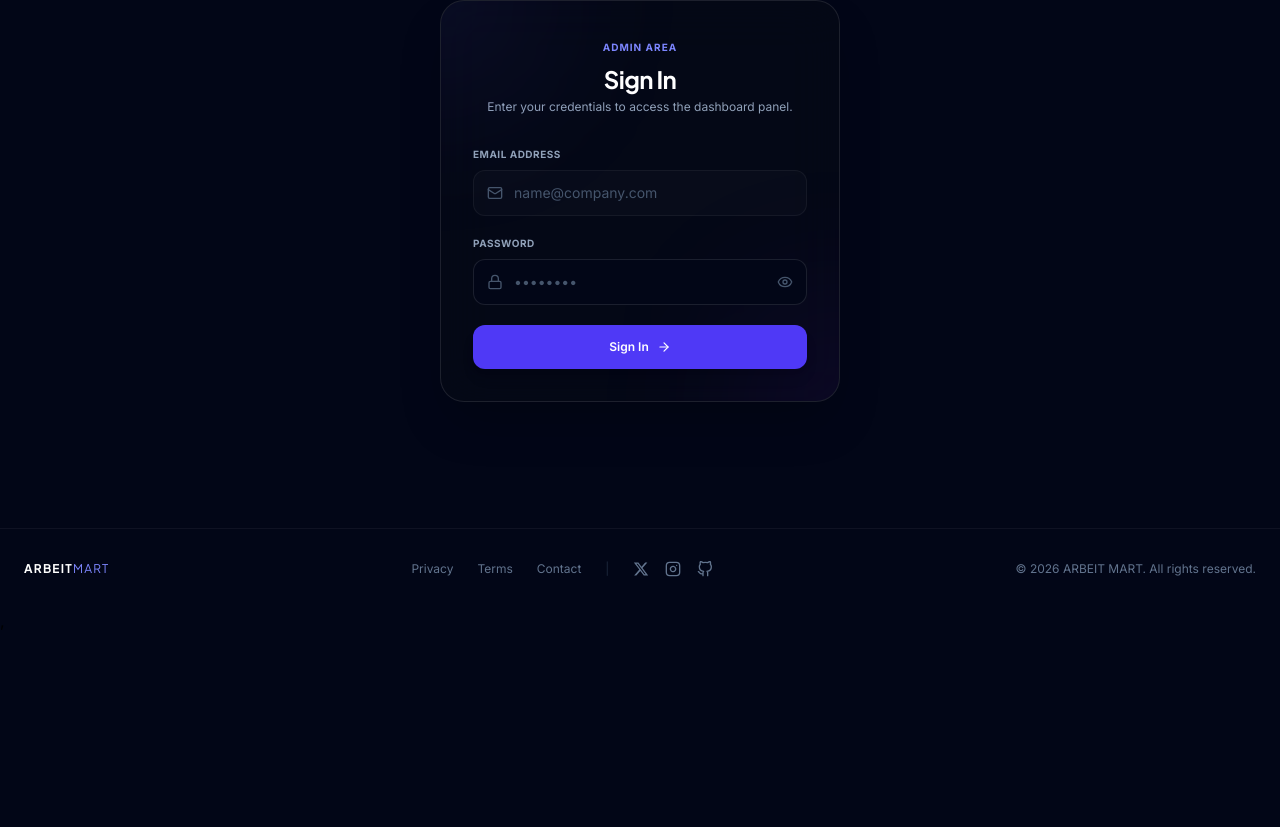
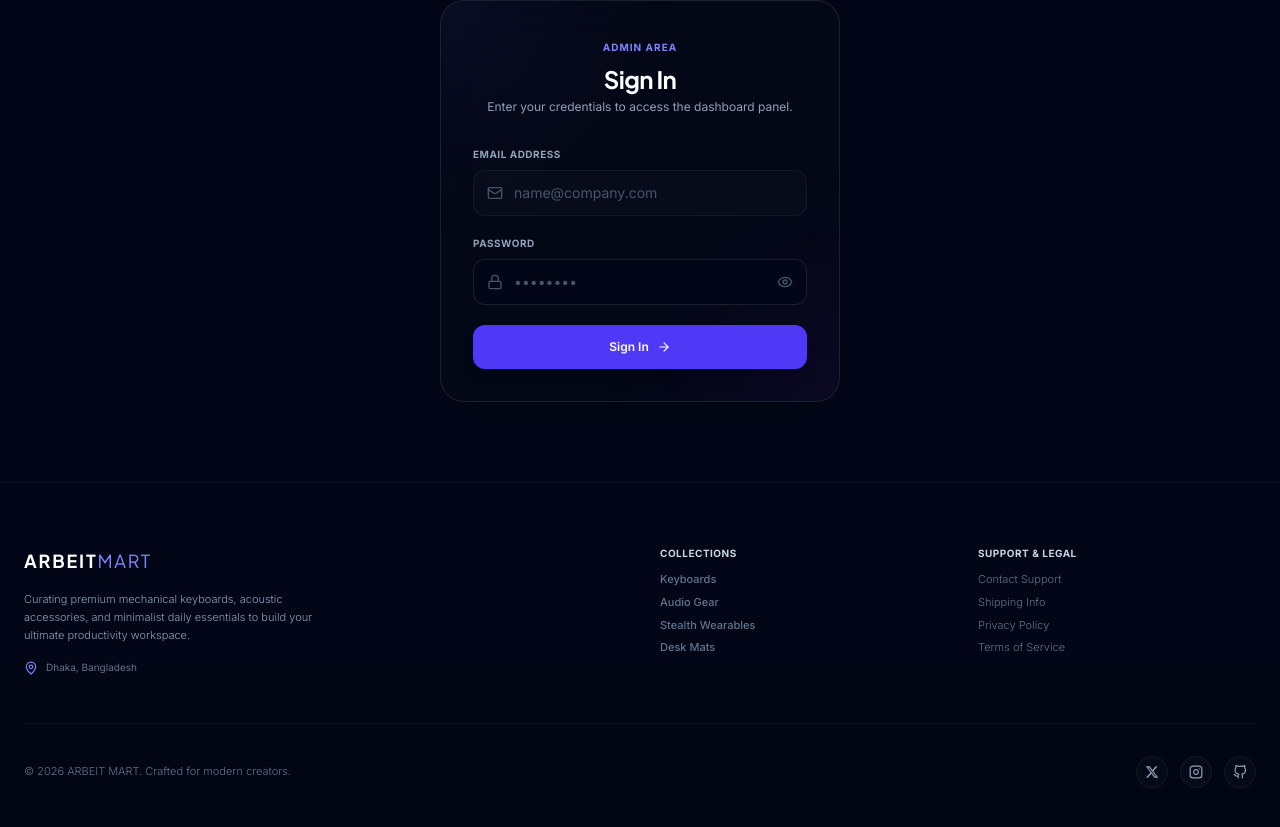
Before and after one commit to Mahfuz5634/Arbeit-Mart-Frontend, a React (Vite) app: page /login in a window 1280 px wide. Shown: the part 191-1018 px from the top of the page. Before the commit the page ends 824 px from the top, so only its background shows below. Built offline with nearby package versions, Linux system fonts and the light colour scheme.

Commit message:
updated footer

```diff
--- a/src/App.jsx
+++ b/src/App.jsx
@@ -199,7 +199,6 @@ export default function App() {
           <div className="flex flex-col gap-6 border-b border-white/5 pb-8">
             <div className="flex flex-col md:flex-row md:items-end justify-between gap-4">
               <div>
-                <span className="text-[10px] font-bold uppercase tracking-widest text-indigo-400">Arbeit Lab Inventory</span>
                 <h2 className="text-2xl sm:text-3xl font-bold tracking-tight text-white mt-1 font-display">Product Catalog</h2>
                 <p className="text-xs sm:text-sm text-slate-400 mt-1">Select an item to view variable options & specifications.</p>
               </div>
--- a/src/components/Footer.jsx
+++ b/src/components/Footer.jsx
@@ -1,42 +1,157 @@
-import React from 'react';
+import React from "react";
+import { MapPin } from "lucide-react";
 
 const Footer = () => {
   return (
-    <footer className="border-t border-white/5 bg-[#020617] py-8 text-slate-500 text-xs">
-      <div className="mx-auto max-w-7xl px-6 flex flex-col md:flex-row items-center justify-between gap-6">
-        <span className="font-bold tracking-widest text-white font-display">
-          ARBEIT<span className="font-light text-indigo-400">MART</span>
-        </span>
+    <footer className="border-t border-white/5 bg-gradient-to-b from-slate-950 to-[#020613] pt-16 pb-10 text-slate-500 text-xs">
+      <div className="mx-auto max-w-7xl px-6">
+        <div className="grid grid-cols-1 md:grid-cols-4 gap-10 pb-12 border-b border-white/5">
+          <div className="space-y-4 col-span-1 md:col-span-2">
+            <span className="font-bold tracking-widest text-white text-lg font-display block select-none">
+              ARBEIT<span className="font-light text-indigo-400">MART</span>
+            </span>
+            <p className="max-w-xs text-[11px] text-slate-400 font-light leading-relaxed">
+              Curating premium mechanical keyboards, acoustic accessories, and
+              minimalist daily essentials to build your ultimate productivity
+              workspace.
+            </p>
+            <div className="flex items-center gap-2 text-[10px] text-slate-500">
+              <MapPin className="h-3.5 w-3.5 text-indigo-400 flex-shrink-0" />
+              <span> Dhaka, Bangladesh</span>
+            </div>
+          </div>
 
-        <div className="flex flex-wrap items-center justify-center gap-6">
-          <a href="#" className="hover:text-white transition-colors">Privacy</a>
-          <a href="#" className="hover:text-white transition-colors">Terms</a>
-          <a href="#" className="hover:text-white transition-colors">Contact</a>
+          <div className="space-y-3">
+            <h4 className="text-[10px] font-bold uppercase tracking-wider text-slate-300">
+              Collections
+            </h4>
+            <ul className="space-y-2 text-[11px] font-light">
+              <li>
+                <a
+                  href="#catalog"
+                  className="hover:text-white transition-colors duration-200 font-medium"
+                >
+                  Keyboards
+                </a>
+              </li>
+              <li>
+                <a
+                  href="#catalog"
+                  className="hover:text-white transition-colors duration-200 font-medium"
+                >
+                  Audio Gear
+                </a>
+              </li>
+              <li>
+                <a
+                  href="#catalog"
+                  className="hover:text-white transition-colors duration-200 font-medium"
+                >
+                  Stealth Wearables
+                </a>
+              </li>
+              <li>
+                <a
+                  href="#catalog"
+                  className="hover:text-white transition-colors duration-200 font-medium"
+                >
+                  Desk Mats
+                </a>
+              </li>
+            </ul>
+          </div>
 
-          <span className="text-slate-800">|</span>
+          <div className="space-y-3">
+            <h4 className="text-[10px] font-bold uppercase tracking-wider text-slate-300">
+              Support & Legal
+            </h4>
+            <ul className="space-y-2 text-[11px] font-light">
+              <li>
+                <a
+                  href="#"
+                  className="hover:text-white transition-colors duration-200"
+                >
+                  Contact Support
+                </a>
+              </li>
+              <li>
+                <a
+                  href="#"
+                  className="hover:text-white transition-colors duration-200"
+                >
+                  Shipping Info
+                </a>
+              </li>
+              <li>
+                <a
+                  href="#"
+                  className="hover:text-white transition-colors duration-200"
+                >
+                  Privacy Policy
+                </a>
+              </li>
+              <li>
+                <a
+                  href="#"
+                  className="hover:text-white transition-colors duration-200"
+                >
+                  Terms of Service
+                </a>
+              </li>
+            </ul>
+          </div>
+        </div>
 
-          <div className="flex gap-4">
-            <a href="#" className="text-slate-500 hover:text-white transition-colors" aria-label="Twitter">
-              <svg className="h-4 w-4 fill-current" viewBox="0 0 24 24">
-                <path d="M18.244 2.25h3.308l-7.227 8.26 8.502 11.24H16.17l-5.214-6.817L4.99 21.75H1.68l7.73-8.835L1.254 2.25H8.08l4.713 6.231zm-1.161 17.52h1.833L7.084 4.126H5.117z"/>
+        <div className="mt-8 flex flex-col sm:flex-row items-center justify-between gap-6 text-[11px]">
+          <p className="font-light">
+            © {new Date().getFullYear()} ARBEIT MART. Crafted for modern
+            creators.
+          </p>
+
+          <div className="flex gap-3">
+            <a
+              href="#"
+              className="rounded-full bg-white/[0.02] border border-white/5 p-2 text-slate-400 hover:bg-white/[0.06] hover:text-white hover:border-white/10 transition-all duration-300"
+              aria-label="Twitter"
+            >
+              <svg className="h-3.5 w-3.5 fill-current" viewBox="0 0 24 24">
+                <path d="M18.244 2.25h3.308l-7.227 8.26 8.502 11.24H16.17l-5.214-6.817L4.99 21.75H1.68l7.73-8.835L1.254 2.25H8.08l4.713 6.231zm-1.161 17.52h1.833L7.084 4.126H5.117z" />
               </svg>
             </a>
-            <a href="#" className="text-slate-500 hover:text-white transition-colors" aria-label="Instagram">
-              <svg className="h-4 w-4 stroke-current fill-none" viewBox="0 0 24 24" strokeWidth="2" strokeLinecap="round" strokeLinejoin="round">
+            <a
+              href="#"
+              className="rounded-full bg-white/[0.02] border border-white/5 p-2 text-slate-400 hover:bg-white/[0.06] hover:text-white hover:border-white/10 transition-all duration-300"
+              aria-label="Instagram"
+            >
+              <svg
+                className="h-3.5 w-3.5 stroke-current fill-none"
+                viewBox="0 0 24 24"
+                strokeWidth="2"
+                strokeLinecap="round"
+                strokeLinejoin="round"
+              >
                 <rect x="2" y="2" width="20" height="20" rx="5" ry="5"></rect>
                 <path d="M16 11.37A4 4 0 1 1 12.63 8 4 4 0 0 1 16 11.37z"></path>
                 <line x1="17.5" y1="6.5" x2="17.51" y2="6.5"></line>
               </svg>
             </a>
-            <a href="#" className="text-slate-500 hover:text-white transition-colors" aria-label="Github">
-              <svg className="h-4 w-4 stroke-current fill-none" viewBox="0 0 24 24" strokeWidth="2" strokeLinecap="round" strokeLinejoin="round">
+            <a
+              href="#"
+              className="rounded-full bg-white/[0.02] border border-white/5 p-2 text-slate-400 hover:bg-white/[0.06] hover:text-white hover:border-white/10 transition-all duration-300"
+              aria-label="Github"
+            >
+              <svg
+                className="h-3.5 w-3.5 stroke-current fill-none"
+                viewBox="0 0 24 24"
+                strokeWidth="2"
+                strokeLinecap="round"
+                strokeLinejoin="round"
+              >
                 <path d="M9 19c-5 1.5-5-2.5-7-3m14 6v-3.87a3.37 3.37 0 0 0-.94-2.61c3.14-.35 6.44-1.54 6.44-7A5.44 5.44 0 0 0 20 4.77 5.07 5.07 0 0 0 19.91 1S18.73.65 16 2.48a13.38 13.38 0 0 0-7 0C6.27.65 5.09 1 5.09 1A5.07 5.07 0 0 0 5 4.77a5.44 5.44 0 0 0-1.5 3.78c0 5.42 3.3 6.61 6.44 7A3.37 3.37 0 0 0 9 18.13V22"></path>
               </svg>
             </a>
           </div>
         </div>
-
-        <p>© {new Date().getFullYear()} ARBEIT MART. All rights reserved.</p>
       </div>
     </footer>
   );
```
